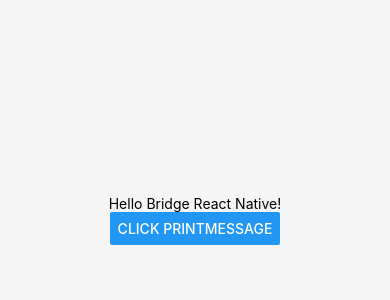
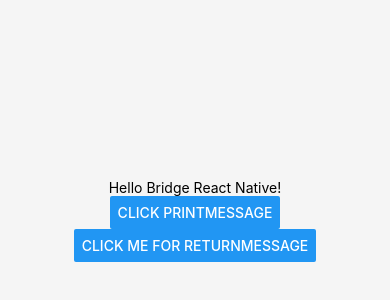
Before and after one commit to luksinocencio/rn_mastering_bridges, a React Native app in the folder section03_rn_bridge_android/example_bridge_android/: screen / in a window 390 px wide. Shown: the part 202-502 px from the top of the page. Built offline with nearby package versions, Linux system fonts and the light colour scheme.

Commit message:
return promises to react native

```diff
--- a/section03_rn_bridge_android/example_bridge_android/App.tsx
+++ b/section03_rn_bridge_android/example_bridge_android/App.tsx
@@ -11,6 +11,16 @@ function App() {
       <Button
         title="Click printMessage"
         onPress={() => ExampleModule.printMessage('Lucas', 32)}
+      />
+      <Button
+        title="Click me for returnMessage"
+        onPress={() => {
+          ExampleModule.returnMessage('Lucas')
+            .then(value => {
+              console.log('Native message returned: ' + value);
+            })
+            .catch(error => console.error(error));
+        }}
       />
     </View>
   );
--- a/section03_rn_bridge_android/example_bridge_android/tsconfig.json
+++ b/section03_rn_bridge_android/example_bridge_android/tsconfig.json
@@ -1,5 +1,6 @@
 {
   "extends": "@react-native/typescript-config",
   "include": ["**/*.ts", "**/*.tsx"],
-  "exclude": ["**/node_modules", "**/Pods"]
+  "exclude": ["**/node_modules", "**/Pods"],
+  "compilerOptions": { "noImplicitAny": false }
 }
```
Also changed, not shown: section03_rn_bridge_android/example_bridge_android/.eslintrc.js, 1 other file (tests, documents, lock files or other folders).
